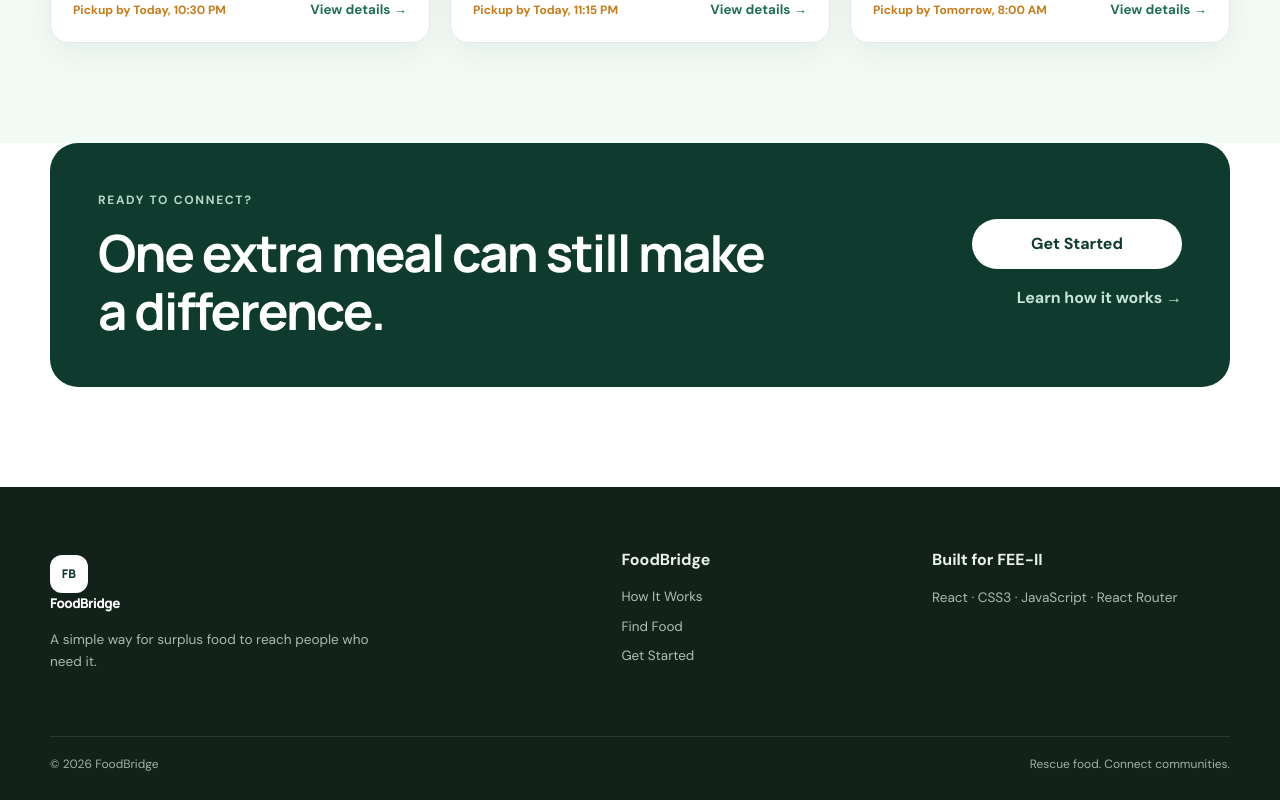
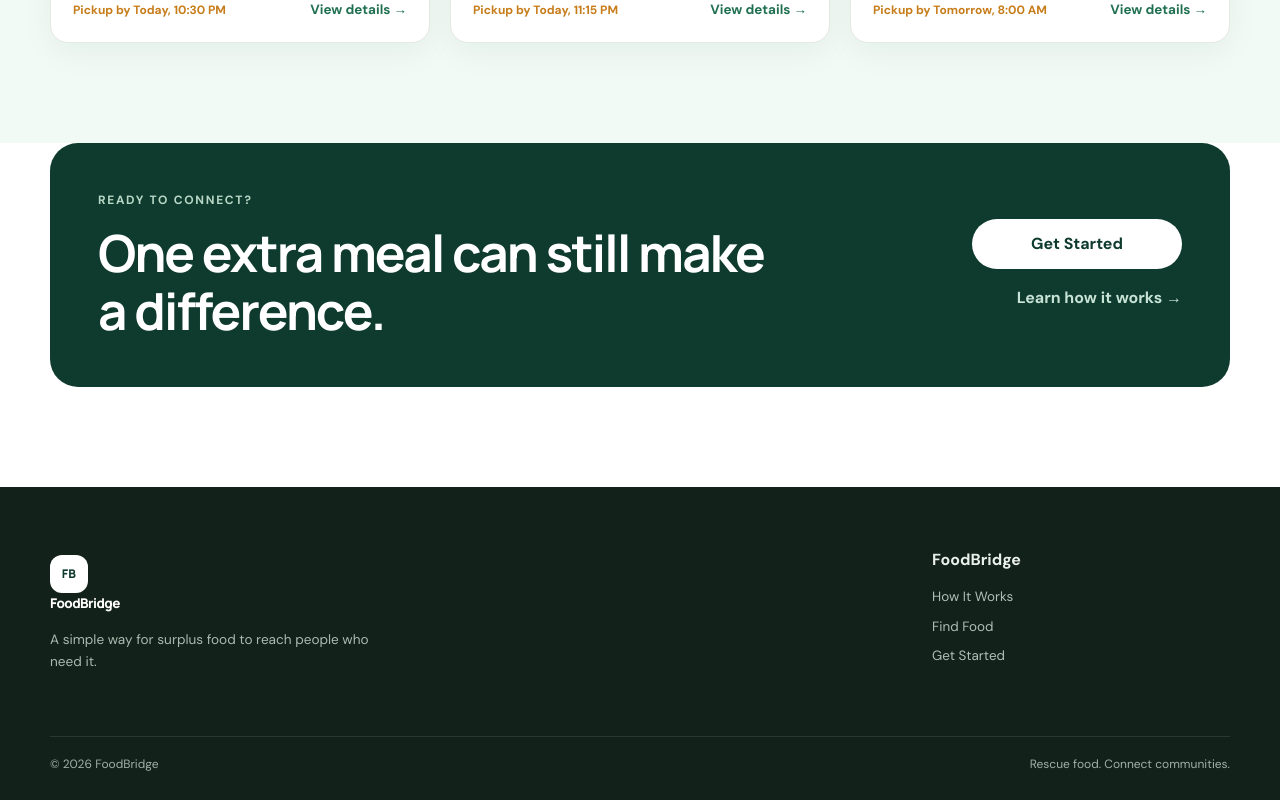
Before and after one commit to FoodBridge-G-9/FoodBridge, a React (Vite) app: page / in a window 1280 px wide. Shown: the part 3006-3806 px from the top of the page. Built offline with nearby package versions, Linux system fonts and the light colour scheme.

Commit message:
updated footer at home page

```diff
--- a/src/components/Footer.jsx
+++ b/src/components/Footer.jsx
@@ -12,16 +12,17 @@ export default function Footer() {
           </p>
         </div>
         <div>
+
+        </div>
+        <div>
+          {/* <p className="footer-title">Built for FEE-II</p>
+          <p className="footer-small">
+            React · CSS3 · JavaScript · React Router
+          </p> */}
           <p className="footer-title">FoodBridge</p>
           <a href="/how-it-works">How It Works</a>
           <a href="/food">Find Food</a>
           <a href="/login">Get Started</a>
-        </div>
-        <div>
-          <p className="footer-title">Built for FEE-II</p>
-          <p className="footer-small">
-            React · CSS3 · JavaScript · React Router
-          </p>
         </div>
       </div>
       <div className="container footer-bottom">
```
